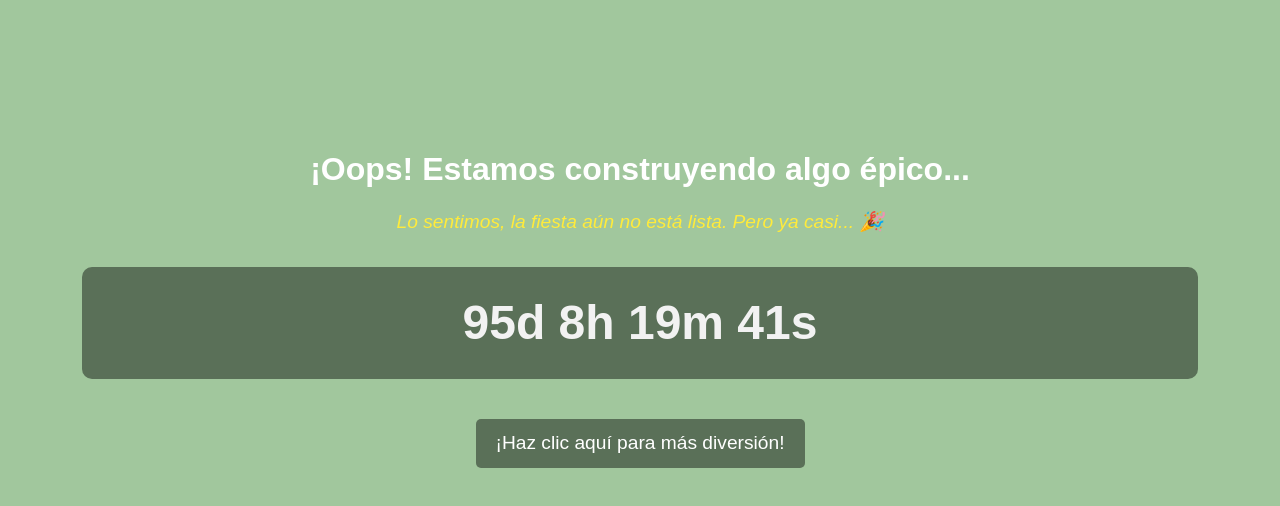
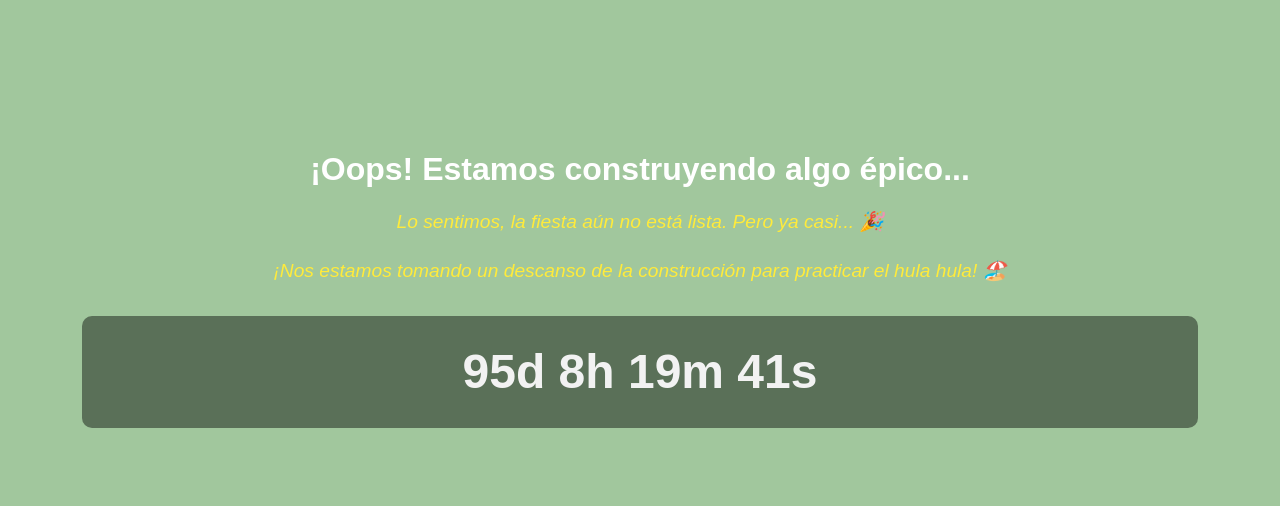
Before and after one commit to pmaganaz/jochetoFest, a plain HTML site: page index.html in a window 1280 px wide. Drawn offline with nearby package versions, Linux system fonts and the light colour scheme.

Commit message:
Update index.html

```diff
--- a/index.html
+++ b/index.html
@@ -62,11 +62,11 @@
     <div class="container">
         <h1 class="message">¡Oops! Estamos construyendo algo épico...</h1>
         <p class="funny-message">Lo sentimos, la fiesta aún no está lista. Pero ya casi... 🎉</p>
-
+        <p class="funny-message">¡Nos estamos tomando un descanso de la construcción para practicar el hula hula! 🏖️</p>
         <!-- Timer Countdown -->
         <div id="countdown" class="timer"></div>
 
-        <button class="btn-excitement" onclick="alert('¡Gracias por tu paciencia! 😎')">¡Haz clic aquí para más diversión!</button>
+
     </div>
 
     <script>
```
